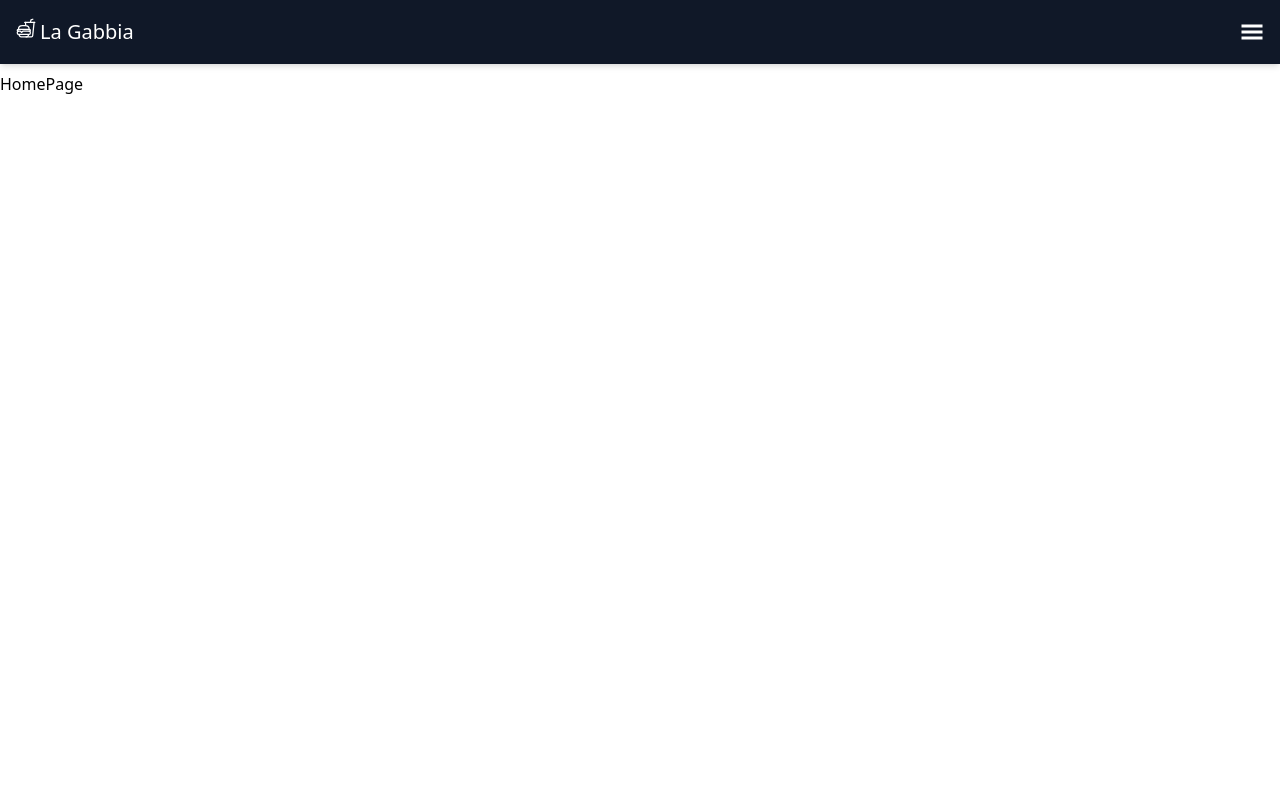
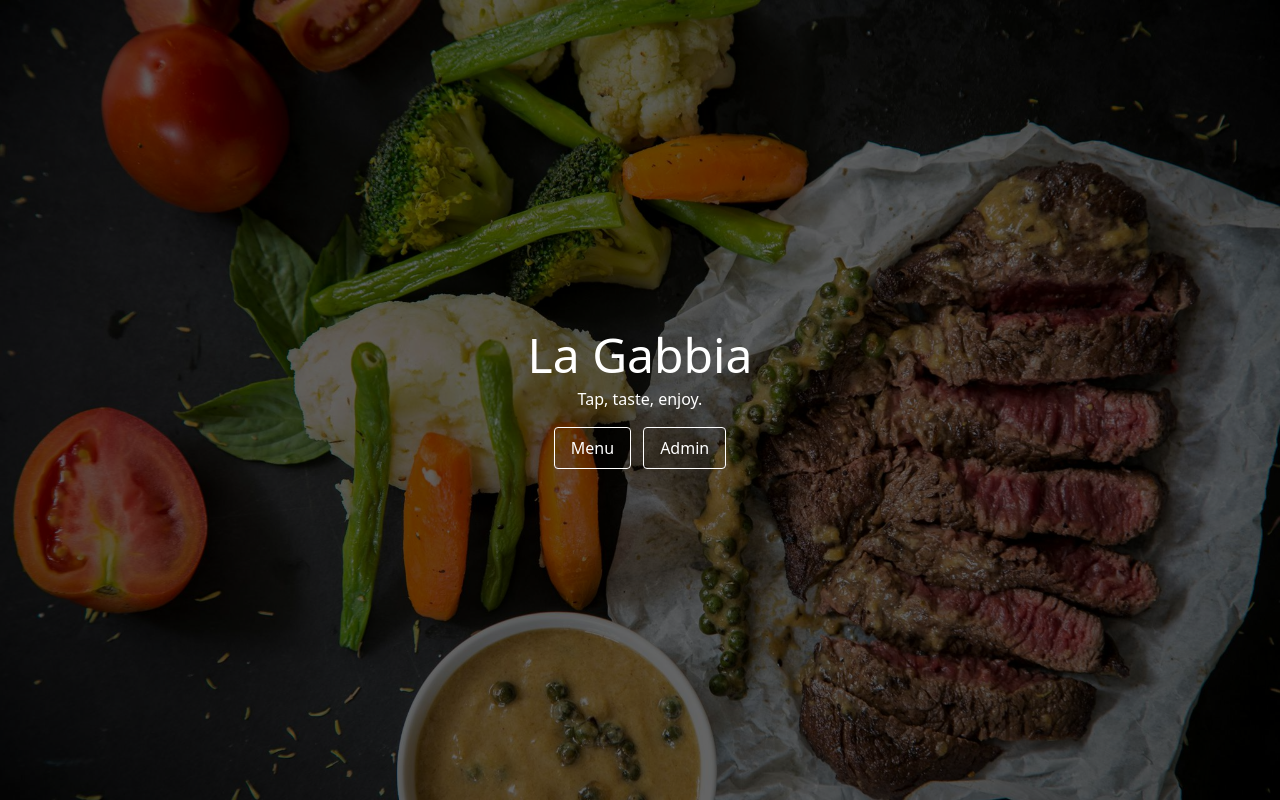
Before and after one commit to yilmaz1998/La-Gabbia-Frontend, a React (Vite) app in the folder la-gabbia/: page / in a window 1280 px wide. Built offline with nearby package versions, Linux system fonts and the light colour scheme; no server answers.

Commit message:
Homepage

```diff
--- a/la-gabbia/src/App.jsx
+++ b/la-gabbia/src/App.jsx
@@ -13,11 +13,12 @@ import 'react-toastify/dist/ReactToastify.css';
 const Layout = () => {
   const location = useLocation();
   const isAdminRoute = location.pathname.startsWith('/admin');
+  const homePage = location.pathname === '/';
 
   return (
     <>
-      {!isAdminRoute && <Header />}
-      <div style={{ paddingTop: isAdminRoute ? "0" : "72px" }}>
+      {!isAdminRoute && !homePage && <Header />}
+      <div style={{ paddingTop: isAdminRoute || homePage ? "0" : "72px" }}>
         <Routes>
           <Route path="/" element={<HomePage />} />
           <Route path="/menu" element={<Menu />} />
--- a/la-gabbia/src/components/Header.jsx
+++ b/la-gabbia/src/components/Header.jsx
@@ -11,7 +11,7 @@ const Header = () => {
 
   return (
     <nav className="fixed top-0 left-0 w-full bg-gray-900 text-white shadow-md z-50 flex items-center justify-between px-4 h-16">
-      <Link to={"/menu"} className='flex gap-1 text-xl'>
+      <Link to={"/"} className='flex gap-1 text-xl'>
         <IoFastFoodOutline />La Gabbia
       </Link>
       <button
--- a/la-gabbia/src/routes/AdminLogin.jsx
+++ b/la-gabbia/src/routes/AdminLogin.jsx
@@ -50,6 +50,7 @@ const AdminLogin = () => {
             onChange={(e) => setPassword(e.target.value)}
         />
         <Button type='submit' variant="contained" color="primary" fullWidth style={{ marginTop: '24px' }}>Login</Button>
+        <Button variant="outlined" color="secondary" fullWidth style={{ marginTop: '12px' }} onClick={() => navigate("/")}>Back to Home</Button>
       </form>
     </div>
     </div>
--- a/la-gabbia/src/routes/HomePage.jsx
+++ b/la-gabbia/src/routes/HomePage.jsx
@@ -1,8 +1,40 @@
 import React from 'react'
+import image from '../bg-image/image.jpg'
+import imageMobile from '../bg-image/mobile-image.jpg'
+import { Link } from 'react-router-dom';
 
 const HomePage = () => {
   return (
-    <div>HomePage</div>
+    <div className="relative flex items-center justify-center h-screen">
+    <div
+      className="absolute inset-0 block md:hidden bg-cover bg-top"
+      style={{ backgroundImage: `url(${imageMobile})` }}
+    ></div>
+    <div
+      className="absolute inset-0 hidden md:block bg-cover bg-top"
+      style={{ backgroundImage: `url(${image})` }}
+    ></div>
+      <div className="absolute inset-0 bg-black opacity-60"></div>
+      <div className="relative z-10 flex flex-col items-center gap-2">
+        <h1 className="text-5xl text-white">La Gabbia</h1>
+        <p className="text-white">Tap, taste, enjoy.</p>
+
+        <div className="flex gap-3 mt-2">
+        <Link
+            to="/menu"
+            className="px-4 py-2 border border-white text-white rounded hover:bg-white hover:text-black transition"
+          >
+            Menu
+          </Link>
+          <Link
+            to="/admin"
+            className="px-4 py-2 border border-white text-white rounded hover:bg-white hover:text-black transition"
+          >
+            Admin
+          </Link>
+        </div>
+      </div>
+    </div>
   )
 }
 
```
Also changed, not shown: la-gabbia/src/bg-image/image.jpg (added), la-gabbia/src/bg-image/mobile-image.jpg (added).
